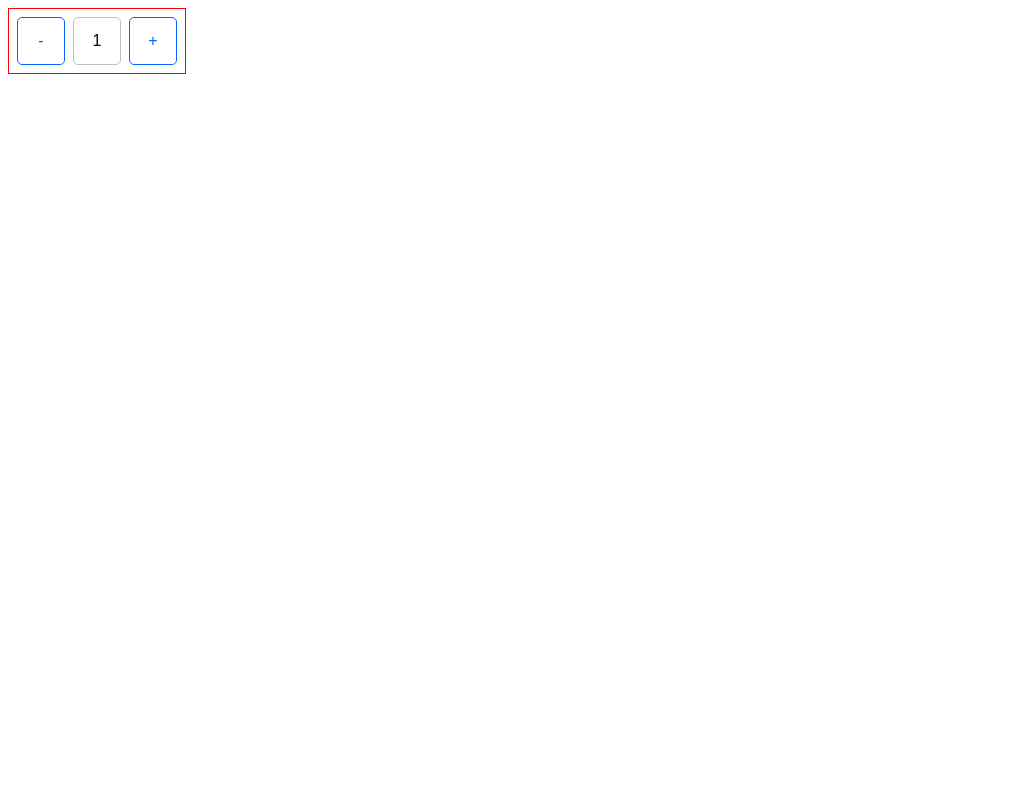
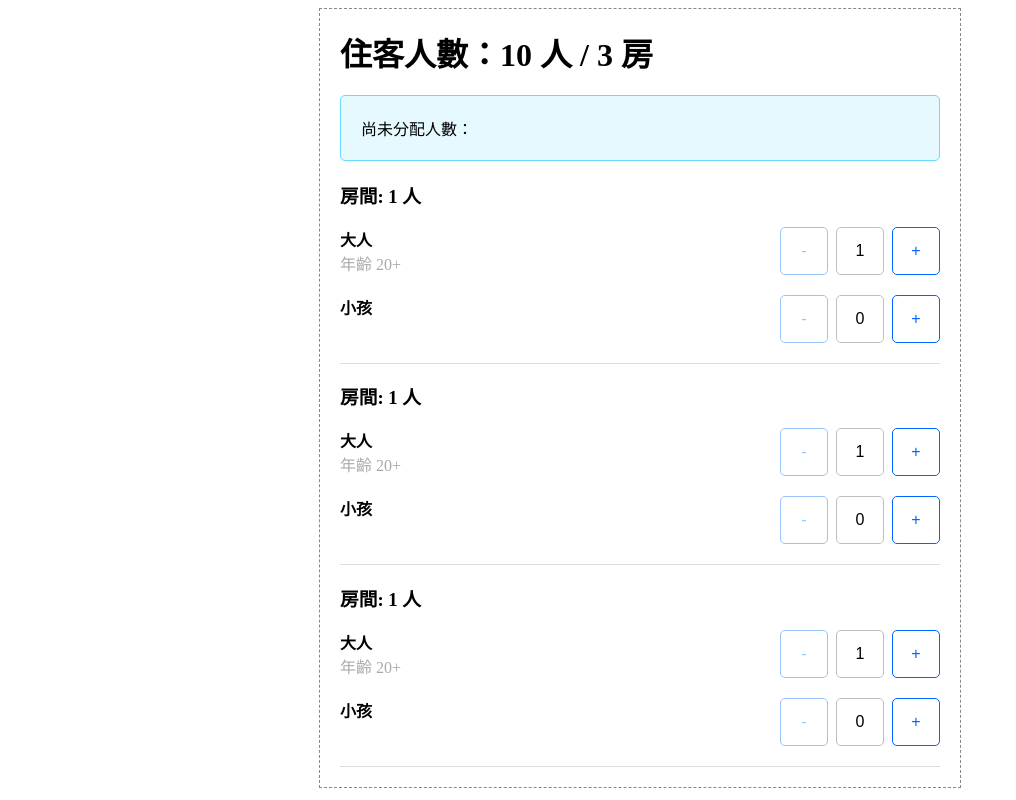
Before and after one commit to ariel92911/booking_room, a React app: page / in a window 1280 px wide. Shown: the whole page, without its empty margins (0-1016 px from the left). Built offline with nearby package versions, Linux system fonts and the light colour scheme.

Commit message:
add RoomAllocation component

```diff
--- a/src/features/app/App.js
+++ b/src/features/app/App.js
@@ -1,16 +1,7 @@
 import React, { useState } from "react";
 import "./App.scss";
-import CustomInputNumber from "../customInputNumber/CustomInputNumber";
+import RoomAllocation from "../roomAllocation/RoomAllocation";
 
 export default function App() {
-  return (
-    <CustomInputNumber
-      min={0}
-      max={20}
-      step={1}
-      name={"customNum"}
-      value={1}
-      disabled={false}
-    />
-  );
+  return <RoomAllocation onChange={(result) => console.log(result)} />;
 }
--- a/src/features/app/App.scss
+++ b/src/features/app/App.scss
@@ -1,5 +1,6 @@
 input,
-button {
+button,
+h1 {
   margin: 0;
   padding: 0;
   box-sizing: border-box;
--- a/src/features/customInputNumber/CustomInputNumber.js
+++ b/src/features/customInputNumber/CustomInputNumber.js
@@ -1,5 +1,14 @@
 import React, { useState } from "react";
 import "./CustomInputNumber.scss";
+
+CustomInputNumber.defaultProps = {
+  min: 0,
+  max: 4,
+  step: 1,
+  name: "customNum",
+  value: 0,
+  disabled: false,
+};
 
 export default function CustomInputNumber(props) {
   const { min, max, step, name, value, disabled } = props;
--- a/src/features/customInputNumber/CustomInputNumber.scss
+++ b/src/features/customInputNumber/CustomInputNumber.scss
@@ -3,8 +3,6 @@ $btn_disabled_color: #99c2ff;
 
 .counter {
   display: inline-block;
-  padding: 8px;
-  border: 1px solid red;
 
   .square {
     display: inline-block;
--- /dev/null
+++ b/src/features/roomAllocation/RoomAllocation.js
@@ -0,0 +1,51 @@
+import React, { useState, Fragment } from "react";
+import "./RoomAllocation.scss";
+import CustomInputNumber from "../customInputNumber/CustomInputNumber";
+
+RoomAllocation.defaultProps = {
+  guest: 10,
+  room: 3,
+};
+
+export default function RoomAllocation(props) {
+  const { guest, room } = props;
+
+  const cards = Array.from({ length: room }, (_, index) => index);
+
+  const Card = () => {
+    const [guestNum, setguestNum] = useState(1);
+
+    return (
+      <div className="card">
+        <h3 className="guest_per_room">房間: {guestNum} 人</h3>
+        <div className="guest_counter">
+          <div className="role">
+            <div className="text">大人</div>
+            <div className="annotation">年齡 20+</div>
+          </div>
+          <CustomInputNumber min={1} value={1} />
+        </div>
+        <div className="guest_counter">
+          <div className="role">
+            <div className="text">小孩</div>
+          </div>
+          <CustomInputNumber />
+        </div>
+      </div>
+    );
+  };
+
+  return (
+    <div className="container">
+      <h1>
+        住客人數：{guest} 人 / {room} 房
+      </h1>
+      <div className="callout">尚未分配人數：</div>
+      <div className="card_group">
+        {cards.map((item, index) => (
+          <Card key={index} />
+        ))}
+      </div>
+    </div>
+  );
+}
--- /dev/null
+++ b/src/features/roomAllocation/RoomAllocation.scss
@@ -0,0 +1,32 @@
+.container {
+  width: 600px;
+  margin: 0 auto;
+  padding: 20px;
+  border: 1px dashed #888888;
+
+  .callout {
+    margin: 20px 0;
+    padding: 20px;
+    border: 1px solid #66dbff;
+    border-radius: 5px;
+    background-color: #e6f9ff;
+  }
+
+  .card {
+    border-bottom: 1px solid #dddddd;
+
+    .guest_counter {
+      margin-bottom: 20px;
+      display: flex;
+      justify-content: space-between;
+
+      .text {
+        font-weight: 600;
+      }
+
+      .annotation {
+        color: #aaaaaa;
+      }
+    }
+  }
+}
```
